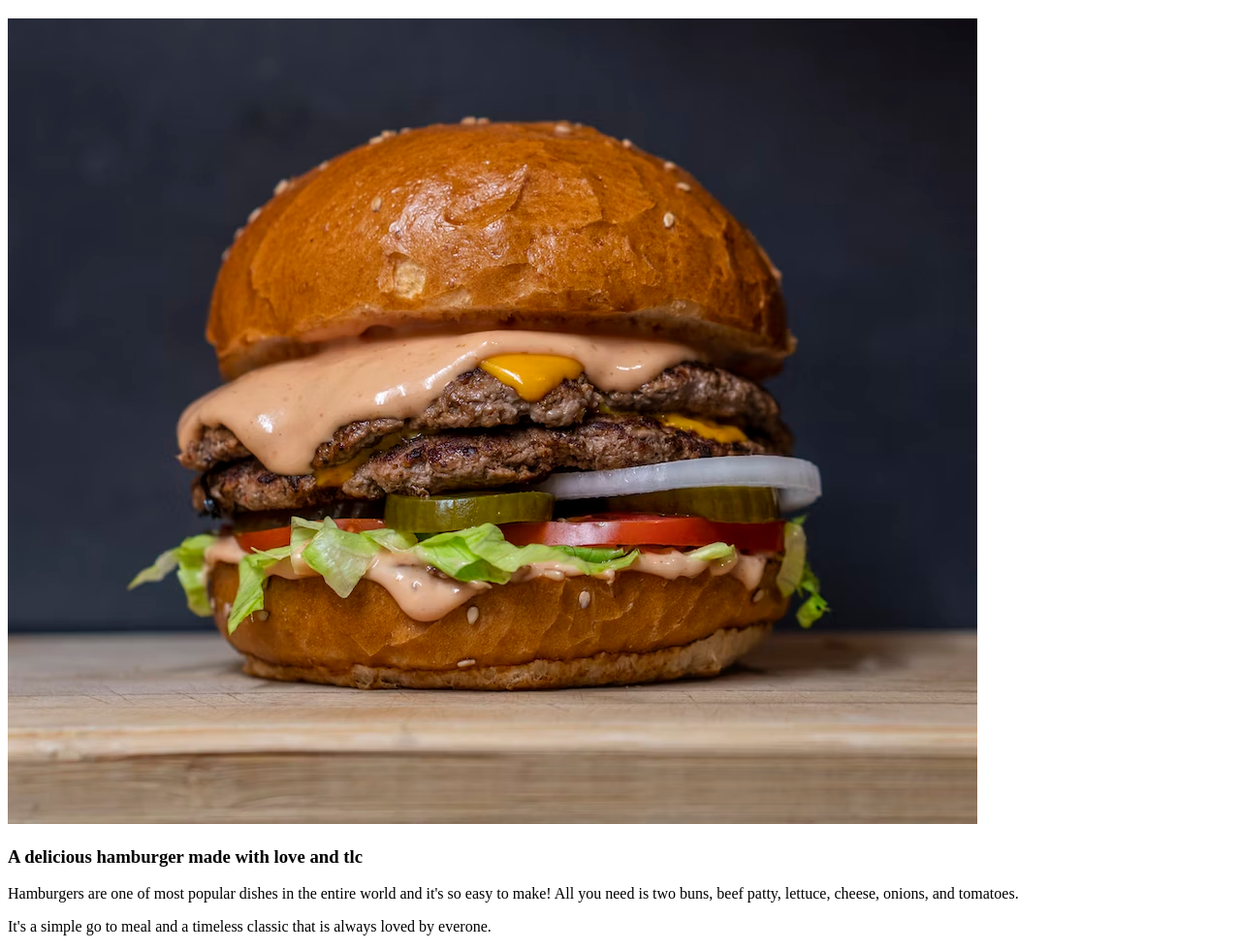
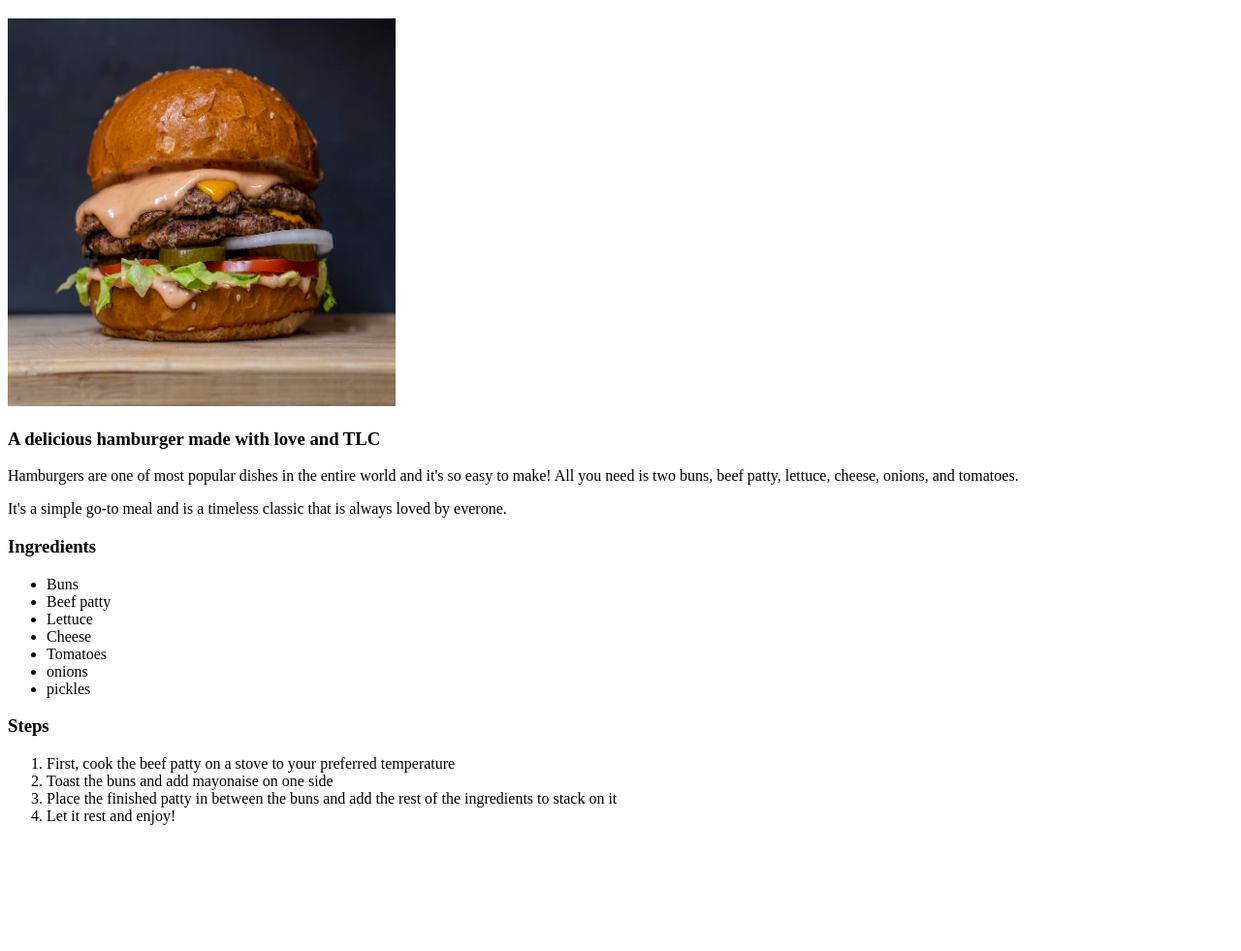
Before and after one commit to Tngyn07/odin-recipes, a plain HTML site: page recipes/hamburger.html in a window 1280 px wide. Shown: the part 61-1042 px from the top of the page at 97% size. After the commit the page ends 928 px from the top, so only its background shows below. Drawn offline with Linux system fonts and the light colour scheme.

Commit message:
Add unordered lists for ingredients and ordered lists for steps

```diff
--- a/recipes/hamburger.html
+++ b/recipes/hamburger.html
@@ -8,10 +8,37 @@
 
     <body>
         <h1>Hamburgers</h1>
-        <img src="Hamburger.jpg" alt="A juicy hamburger!">
-        <h3>A delicious hamburger made with love and tlc</h3>
+
+        <img src="Hamburger.jpg" alt="A juicy hamburger!" height="400" width="400">
+
+        <h3>A delicious hamburger made with love and TLC</h3>
+
         <p> Hamburgers are one of most popular dishes in the entire world and it's so easy to make!
             All you need is two buns, beef patty, lettuce, cheese, onions, and tomatoes.</p>
-        <p>It's a simple go to meal and a timeless classic that is always loved by everone.</p>
+
+        <p>It's a simple go-to meal and is a timeless classic that is always loved by everone.</p>
+
+        <h3>Ingredients</h3>
+        <ul>
+            <li>Buns</li>
+            <li>Beef patty</li>
+            <li>Lettuce</li>
+            <li>Cheese</li>
+            <li>Tomatoes</li>
+            <li>onions</li>
+            <li>pickles</li>
+        </ul>
+
+        <h3>Steps</h3>
+        <ol>
+            <li>First, cook the beef patty on a stove to your preferred temperature</li>
+            <li>Toast the buns and add mayonaise on one side</li>
+            <li>Place the finished patty in between the buns and add the rest of the ingredients to stack
+                on it
+            </li>
+            <li>Let it rest and enjoy!</li>
+        </ol>
+
+
     </body>
 </html>
```
Also changed, not shown: index.html (+0 -2 lines).
